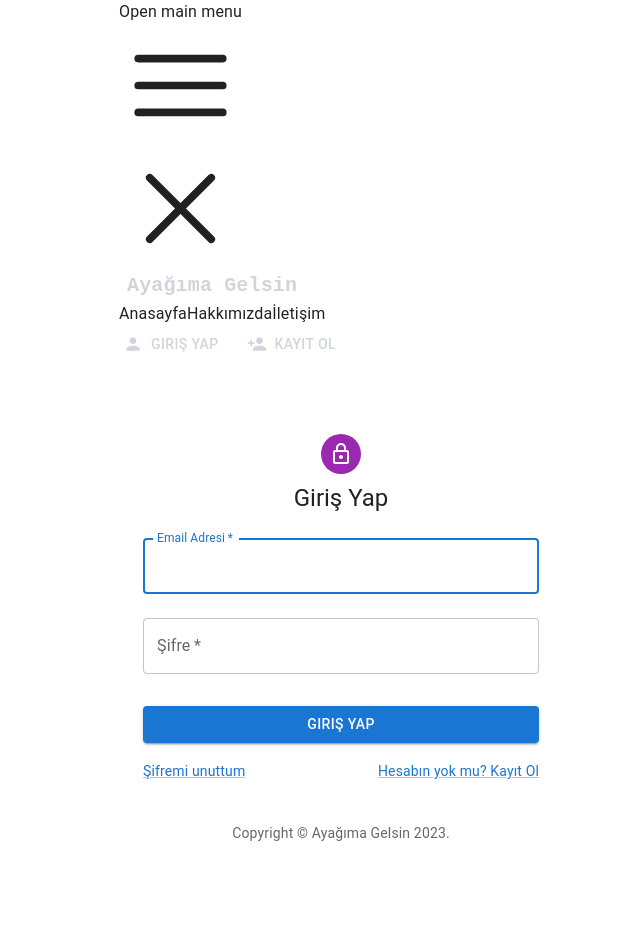
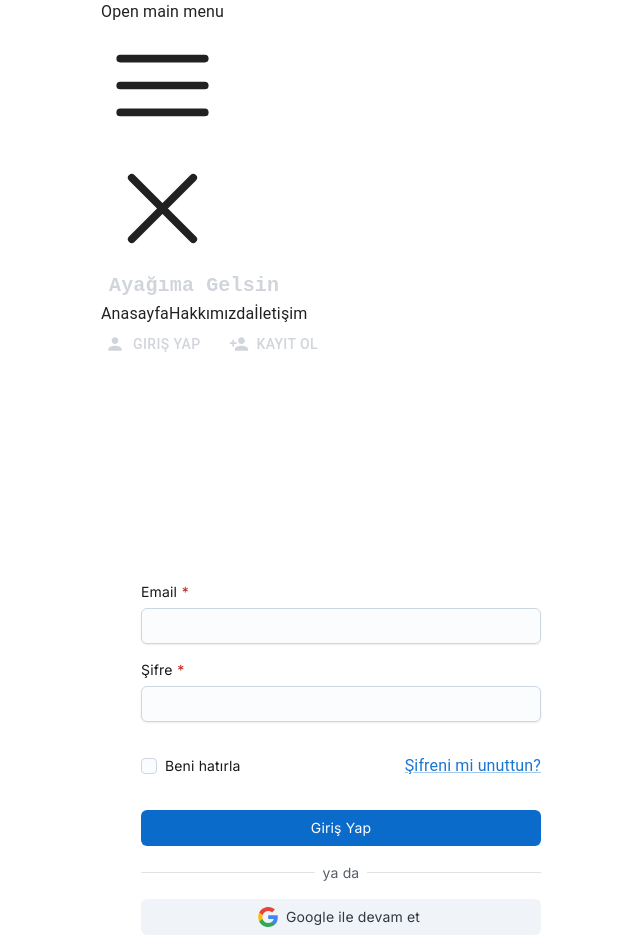
Before and after one commit to Cras15/Yemek_Siparis_Frontend, a React (Vite) app: page /giris in a window 1280 px wide. Shown: the top 952 px of the page, without its empty margins (299-939 px from the left). Before the commit the page ends 843 px from the top, so only its background shows below. Built offline with nearby package versions, Linux system fonts and the light colour scheme.

Commit message:
update design signup page

```diff
--- a/package.json
+++ b/package.json
@@ -12,8 +12,11 @@
   "dependencies": {
     "@emotion/react": "^11.11.1",
     "@emotion/styled": "^11.11.0",
+    "@fontsource/inter": "^5.0.13",
     "@fontsource/roboto": "^5.0.8",
+    "@mui/base": "^5.0.0-beta.19",
     "@mui/icons-material": "^5.14.13",
+    "@mui/joy": "^5.0.0-beta.10",
     "@mui/material": "^5.14.13",
     "@reduxjs/toolkit": "^1.9.7",
     "axios": "^1.5.1",
--- a/src/App.jsx
+++ b/src/App.jsx
@@ -5,6 +5,8 @@
 import SignUpPage from "./pages/SignUpPage"
 import SignInPage from "./pages/SignInPage"
 import React from "react"
+import '@fontsource/inter';
+
 
 function App() {
   React.useEffect(() => {
--- /dev/null
+++ b/src/components/GoogleIcon.jsx
@@ -0,0 +1,27 @@
+import * as React from 'react';
+import SvgIcon from '@mui/joy/SvgIcon';
+
+export default function GoogleIcon() {
+  return (
+    <SvgIcon fontSize="xl">
+      <g transform="matrix(1, 0, 0, 1, 27.009001, -39.238998)">
+        <path
+          fill="#4285F4"
+          d="M -3.264 51.509 C -3.264 50.719 -3.334 49.969 -3.454 49.239 L -14.754 49.239 L -14.754 53.749 L -8.284 53.749 C -8.574 55.229 -9.424 56.479 -10.684 57.329 L -10.684 60.329 L -6.824 60.329 C -4.564 58.239 -3.264 55.159 -3.264 51.509 Z"
+        />
+        <path
+          fill="#34A853"
+          d="M -14.754 63.239 C -11.514 63.239 -8.804 62.159 -6.824 60.329 L -10.684 57.329 C -11.764 58.049 -13.134 58.489 -14.754 58.489 C -17.884 58.489 -20.534 56.379 -21.484 53.529 L -25.464 53.529 L -25.464 56.619 C -23.494 60.539 -19.444 63.239 -14.754 63.239 Z"
+        />
+        <path
+          fill="#FBBC05"
+          d="M -21.484 53.529 C -21.734 52.809 -21.864 52.039 -21.864 51.239 C -21.864 50.439 -21.724 49.669 -21.484 48.949 L -21.484 45.859 L -25.464 45.859 C -26.284 47.479 -26.754 49.299 -26.754 51.239 C -26.754 53.179 -26.284 54.999 -25.464 56.619 L -21.484 53.529 Z"
+        />
+        <path
+          fill="#EA4335"
+          d="M -14.754 43.989 C -12.984 43.989 -11.404 44.599 -10.154 45.789 L -6.734 42.369 C -8.804 40.429 -11.514 39.239 -14.754 39.239 C -19.444 39.239 -23.494 41.939 -25.464 45.859 L -21.484 48.949 C -20.534 46.099 -17.884 43.989 -14.754 43.989 Z"
+        />
+      </g>
+    </SvgIcon>
+  );
+}
--- a/src/pages/SignInPage.jsx
+++ b/src/pages/SignInPage.jsx
@@ -17,6 +17,7 @@
 import { userRegister } from '../redux/userSlice';
 import { Alert, CircularProgress, Snackbar } from '@mui/material';
 import { STATUS } from '../components/Status';
+import { useNavigate } from 'react-router-dom';
 
 const SignInPage = () => {
   const [open, setOpen] = React.useState(false);
@@ -24,6 +25,7 @@
   const [sevenery, setSevenery] = React.useState('');
 
   const dispatch = useDispatch();
+  const navigate = useNavigate();
   const { status } = useSelector((state) => state.user);
 
   const handleSubmit = (event) => {
@@ -31,9 +33,11 @@
     const data = new FormData(event.currentTarget);
     if (data.get('firstname') && data.get('lastname') && data.get('email') != "" && data.get('password') != "") {
       dispatch(userRegister({ firstname: data.get('firstname'), lastname: data.get('lastname'), email: data.get('email'), password: data.get('password') })).then((res => {
+        console.log(res);
         setAlertText(res.payload.data != "undefined" ? res.payload.data : "Kayıt olurken bir hata oluştu!");
         setSevenery(res.payload.status == 200 ? "success" : "error");
         setOpen(true);
+        if(res.payload.status == 200) navigate('/giris');
       }));
     }
   };
--- a/src/pages/SignUpPage.jsx
+++ b/src/pages/SignUpPage.jsx
@@ -1,21 +1,17 @@
 import * as React from 'react';
-import Avatar from '@mui/material/Avatar';
-import Button from '@mui/material/Button';
+import Button from '@mui/joy/Button';
 import CssBaseline from '@mui/material/CssBaseline';
-import TextField from '@mui/material/TextField';
-import FormControlLabel from '@mui/material/FormControlLabel';
-import Checkbox from '@mui/material/Checkbox';
+import Checkbox from '@mui/joy/Checkbox';
 import Link from '@mui/material/Link';
-import Grid from '@mui/material/Grid';
-import Box from '@mui/material/Box';
-import LockOutlinedIcon from '@mui/icons-material/LockOutlined';
-import Typography from '@mui/material/Typography';
+import Box from '@mui/joy/Box';
+import Typography from '@mui/joy/Typography';
 import Container from '@mui/material/Container';
 import Copyright from '../components/Copyright';
-import axios from 'axios';
 import { useNavigate } from 'react-router-dom';
 import { useDispatch, useSelector } from 'react-redux';
 import { userLogin } from '../redux/userSlice';
+import { Divider, FormControl, FormLabel, GlobalStyles, Input, Stack } from '@mui/joy';
+import GoogleIcon from '../components/GoogleIcon'
 
 const SignUpPage = () => {
   const navigate = useNavigate();
@@ -42,64 +38,99 @@
       navigate("/home");
   });
   return (
-    <Container component="main" maxWidth="xs">
+    <Container component="main" maxWidth="sm">
       <CssBaseline />
       {localStorage.getItem('token') == "null" || localStorage.getItem == "undefined" || !localStorage.getItem('token') &&
         <Box
           sx={{
-            marginTop: 8,
             display: 'flex',
             flexDirection: 'column',
             alignItems: 'center',
-          }}
-        >
-          <Avatar sx={{ m: 1, bgcolor: 'secondary.main' }}>
-            <LockOutlinedIcon />
-          </Avatar>
-          <Typography component="h1" variant="h5">
-            Giriş Yap
-          </Typography>
-          <Box component="form" onSubmit={handleSubmit} noValidate sx={{ mt: 1 }}>
-            <TextField
-              margin="normal"
-              required
-              fullWidth
-              id="email"
-              label="Email Adresi"
-              name="email"
-              autoComplete="email"
-              autoFocus
-            />
-            <TextField
-              margin="normal"
-              required
-              fullWidth
-              name="password"
-              label="Şifre"
-              type="password"
-              id="password"
-              autoComplete="current-password"
-            />
-            <Button
-              type="submit"
-              fullWidth
-              variant="contained"
-              sx={{ mt: 3, mb: 2 }}
-            >
-              Giriş Yap
-            </Button>
-            <Grid container>
-              <Grid item xs>
-                <Link href="#" variant="body2">
-                  Şifremi unuttum
-                </Link>
-              </Grid>
-              <Grid item>
-                <Link href="kayit" variant="body2">
-                  {"Hesabın yok mu? Kayıt Ol"}
-                </Link>
-              </Grid>
-            </Grid>
+          }} >
+          <Box
+            sx={{
+              width:
+                'clamp(100vw - var(--Cover-width), (var(--Collapsed-breakpoint) - 100vw) * 999, 100vw)',
+              transition: 'width var(--Transition-duration)',
+              transitionDelay: 'calc(var(--Transition-duration) + 0.1s)',
+              position: 'relative',
+              zIndex: 1,
+              display: 'flex',
+              justifyContent: 'flex-end',
+              backdropFilter: 'blur(12px)',
+              //backgroundColor: 'rgba(255 255 255 / 0.2)',
+            }}>
+            <Box
+              sx={{
+                display: 'flex',
+                flexDirection: 'column',
+                minHeight: '100dvh',
+                width:
+                  'clamp(var(--Form-maxWidth), (var(--Collapsed-breakpoint) - 100vw) * 999, 100%)',
+                maxWidth: '100%',
+                px: 2,
+              }}>
+              <Box
+                component="main"
+                sx={{
+                  my: 'auto',
+                  py: 2,
+                  pb: 5,
+                  display: 'flex',
+                  flexDirection: 'column',
+                  gap: 2,
+                  width: 400,
+                  maxWidth: '100%',
+                  mx: 'auto',
+                  borderRadius: 'sm',
+                  '& form': {
+                    display: 'flex',
+                    flexDirection: 'column',
+                    gap: 2,
+                  },
+                }} >
+                <Stack gap={4} sx={{ mt: 2 }}>
+                  <form
+                    onSubmit={(event) => { handleSubmit(event) }}>
+                    <FormControl required>
+                      <FormLabel>Email</FormLabel>
+                      <Input type="email" name="email" />
+                    </FormControl>
+                    <FormControl required>
+                      <FormLabel>Şifre</FormLabel>
+                      <Input type="password" name="password" />
+                    </FormControl>
+                    <Stack gap={4} sx={{ mt: 2 }}>
+                      <Box
+                        sx={{
+                          display: 'flex',
+                          justifyContent: 'space-between',
+                          alignItems: 'center',
+                        }}
+                      >
+                        <Checkbox size="sm" label="Beni hatırla" name="persistent" />
+                        <Link level="title-sm" href="#">
+                          Şifreni mi unuttun?
+                        </Link>
+                      </Box>
+                      <Button type="submit" fullWidth>
+                        Giriş Yap
+                      </Button>
+                    </Stack>
+                  </form>
+                </Stack>
+                <Divider>
+                  ya da
+                </Divider>
+                <Button
+                  variant="soft"
+                  color="neutral"
+                  fullWidth
+                  startDecorator={<GoogleIcon />}>
+                  Google ile devam et
+                </Button>
+              </Box>
+            </Box>
           </Box>
         </Box>
       }
```
Also changed, not shown: 1 other file (tests, documents, lock files or other folders).
